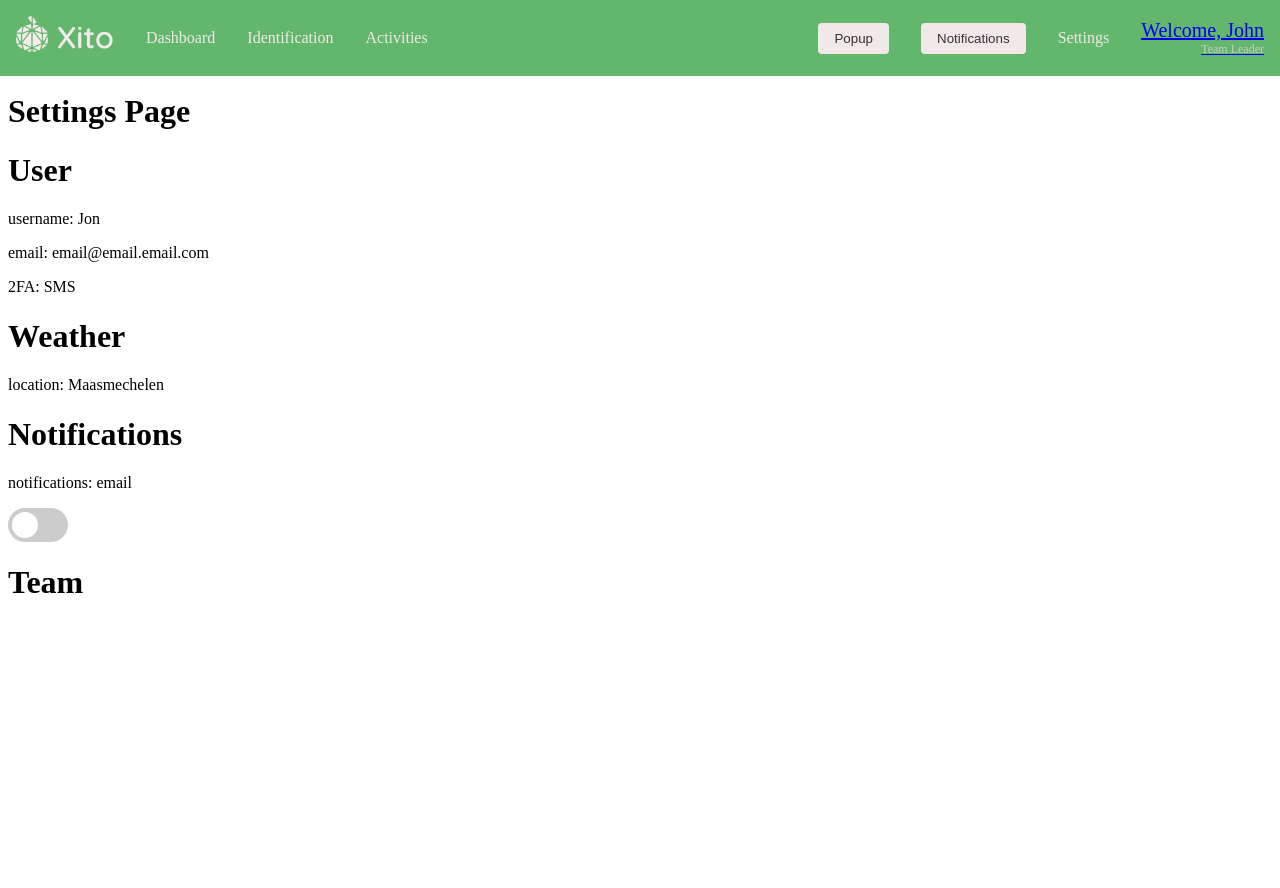
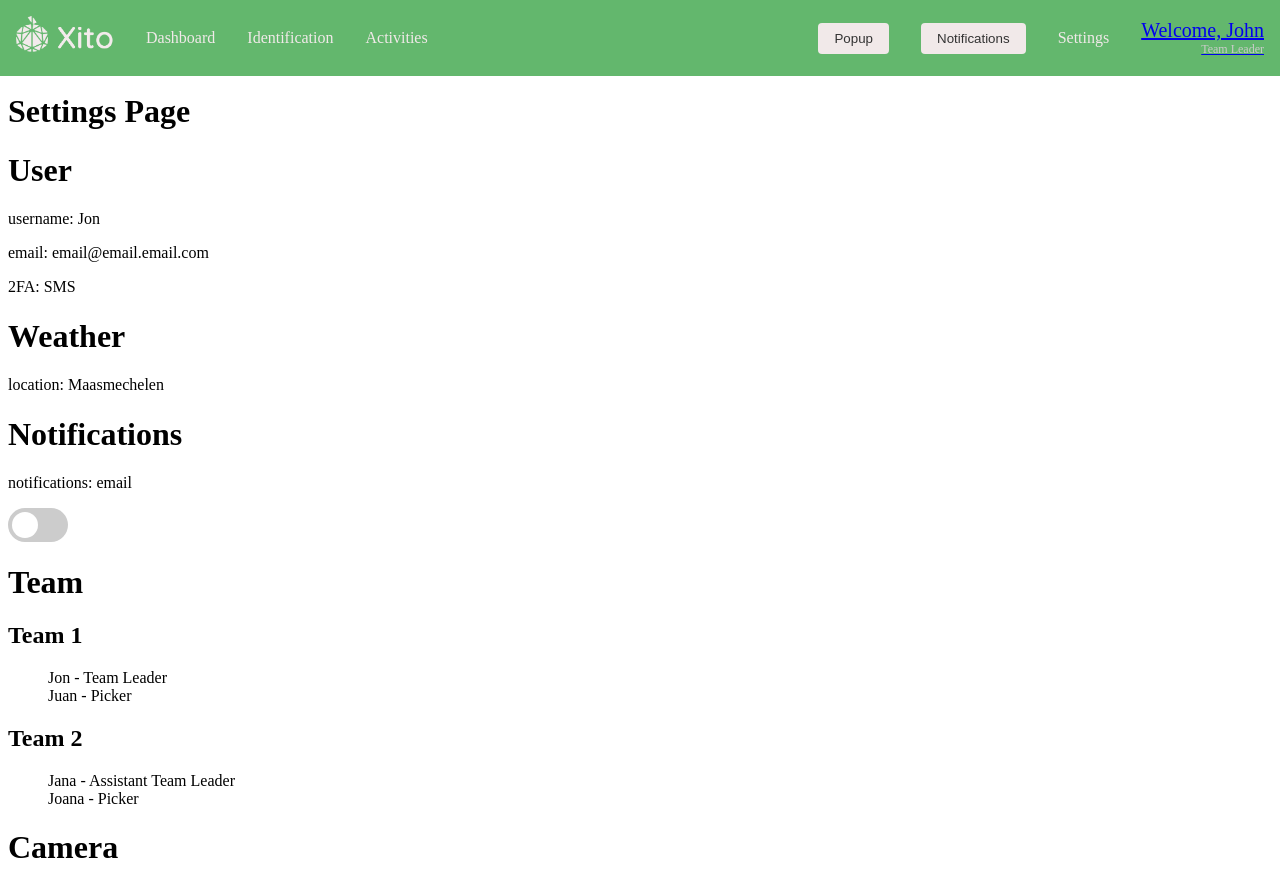
Before and after one commit to ArneSamson/Xito, a Vue app: page /settings in a window 1280 px wide. Before the commit the page ends 800 px from the top, so only its background shows below. Built offline with nearby package versions, Linux system fonts and the light colour scheme.

Commit message:
feat: added more settings

```diff
--- a/src/components/Settings-comp.vue
+++ b/src/components/Settings-comp.vue
@@ -25,6 +25,18 @@
 
         <div class="team-settings">
             <h1>Team</h1>
+            <div v-for="(team, index) in Teams" :key="index">
+                <h2>{{ team.team }}</h2>
+                <ul>
+                    <li v-for="(member, i) in team.members" :key="i">
+                        {{ member.name }} - {{ member.role }}
+                    </li>
+                </ul>
+            </div>
+        </div>
+
+        <div class="camera-settings">
+            <h1>Camera</h1>
 
         </div>
     </div>
@@ -50,14 +62,50 @@ props: {
         },
         Teams: {
             type: Array,
-        default: () => [
-
+            default: () => ([
+                {
+                    team: "Team 1",
+                    members: [
+                        {
+                            name: "Jon",
+                            role: "Team Leader",
+                        },
+                        {
+                          name: "Juan",
+                          role: "Picker",
+                        }
+                    ]
+                },
+                {
+                    team: "Team 2",
+                    members: [
+                        {
+                            name: "Jana",
+                            role: "Assistant Team Leader",
+                        },
+                        {
+                          name: "Joana",
+                          role: "Picker",
+                        }
                     ]
                 }
+            ])
+        },
+        Cameras: {
+            type: Array,
+            default: () => ([
+              {
+                id: "Camera 1",
+                ip: "",
+              },
+              {
+                id: "Camera 2",
+                ip: "",
               }
-
+        ])
       }
-
+    }
+}
 </script>
 
 <style scoped>
```
Lines whose indentation alone changed are shown as unchanged.
